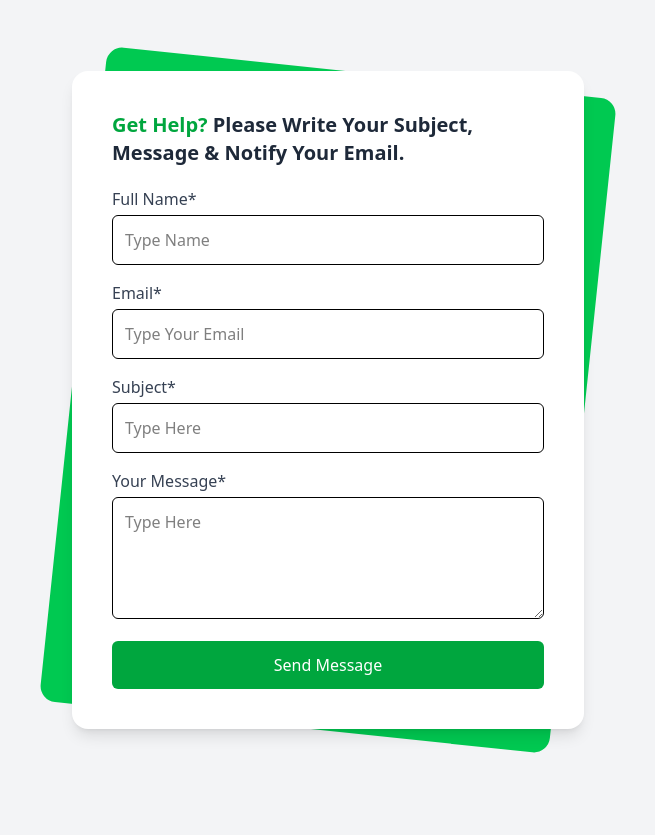
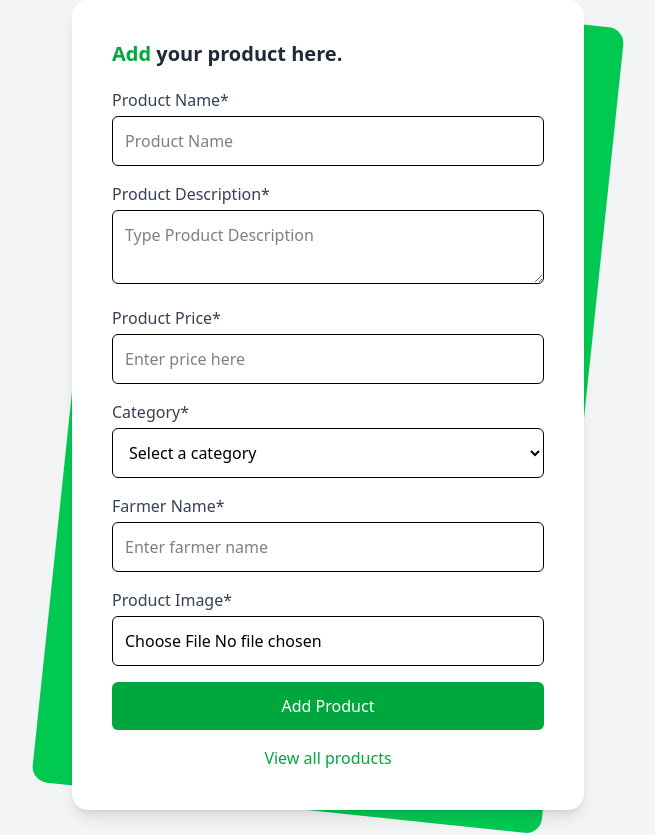
Before and after one commit to Dishant-dyavarchetti/Farmer-Marketplace-40, a Django app: page /form/ in a window 1280 px wide. Shown: the whole page, without its empty margins (312-967 px from the left). Before the commit the page ends 753 px from the top, so only its background shows below. Run offline with Django 5.2, Linux system fonts and the light colour scheme; data comes from the database, SQL or seed files in the repository; both versions use the stored data as it was after the commit.

Commit message:
made products form and its viewing page

```diff
--- a/nikhilbranch/form/urls.py
+++ b/nikhilbranch/form/urls.py
@@ -4,4 +4,6 @@ from . import views
 
 urlpatterns = [
     path('', views.forms, name='forms'),
+    path('add_product/', views.add_product, name='add_product'),
+    path('products/', views.product_list, name='product_list'),
 ]
--- a/nikhilbranch/form/views.py
+++ b/nikhilbranch/form/views.py
@@ -1,6 +1,52 @@
-from django.shortcuts import render
+from django.shortcuts import render, redirect
+from qr.models import Product, Category
+from django.contrib import messages
 
 # Create your views here.
 
 def forms(request):
-    return render(request, "form2.html")
+    categories = Category.objects.all()
+    return render(request, "form2.html", {'categories': categories})
+
+def add_product(request):
+    if request.method == 'POST':
+        try:
+            # Get form data
+            name = request.POST.get('name')
+            description = request.POST.get('description')
+            price = request.POST.get('price')
+            category_id = request.POST.get('category')
+            farmer_name = request.POST.get('farmer_name')
+
+            # Get category
+            category = Category.objects.get(id=category_id)
+
+            # Create product object
+            product = Product(
+                name=name,
+                description=description,
+                price=price,
+                category=category,
+                farmer_name=farmer_name
+            )
+
+            # Handle image if it exists
+            if 'image' in request.FILES:
+                product.image = request.FILES['image']
+
+            # Save product
+            product.save()
+
+            messages.success(request, 'Product added successfully!')
+            return redirect('forms')
+        except Exception as e:
+            messages.error(request, f'Error adding product: {str(e)}')
+            return redirect('forms')
+
+    # If not POST, redirect to the form page
+    return redirect('forms')
+
+def product_list(request):
+    """View to display all products in the database"""
+    products = Product.objects.all()
+    return render(request, "product_list.html", {'products': products})
--- a/nikhilbranch/nikhilbranch/settings.py
+++ b/nikhilbranch/nikhilbranch/settings.py
@@ -38,6 +38,7 @@ INSTALLED_APPS = [
     'django.contrib.messages',
     'django.contrib.staticfiles',
     'qr',
+    'form',
 ]
 
 MIDDLEWARE = [
@@ -118,6 +119,10 @@ USE_TZ = True
 
 STATIC_URL = 'static/'
 
+# Media files (Uploaded files)
+MEDIA_URL = '/media/'
+MEDIA_ROOT = BASE_DIR / 'media'
+
 # Default primary key field type
 # https://docs.djangoproject.com/en/5.1/ref/settings/#default-auto-field
 
--- a/nikhilbranch/nikhilbranch/urls.py
+++ b/nikhilbranch/nikhilbranch/urls.py
@@ -16,9 +16,15 @@ Including another URLconf
 """
 from django.contrib import admin
 from django.urls import path, include
+from django.conf import settings
+from django.conf.urls.static import static
 
 urlpatterns = [
     path('admin/', admin.site.urls),
     path('', include('qr.urls')),
     path('form/', include('form.urls')),
 ]
+
+# Serve media files in development
+if settings.DEBUG:
+    urlpatterns += static(settings.MEDIA_URL, document_root=settings.MEDIA_ROOT)
--- a/nikhilbranch/qr/models.py
+++ b/nikhilbranch/qr/models.py
@@ -25,7 +25,7 @@ class Product(models.Model):
     price = models.DecimalField(max_digits=10, decimal_places=2)
     category = models.ForeignKey(Category, on_delete=models.CASCADE)
     image = models.ImageField(upload_to='products/', null=True, blank=True)
-    farmer_name = models.CharField(max_length=255)
+    farmer_name = models.CharField(max_length=255, null=True, blank=True)
 
     def __str__(self):  # Fixed: Double underscores
         return self.name
--- a/nikhilbranch/templates/form2.html
+++ b/nikhilbranch/templates/form2.html
@@ -1,3 +1,4 @@
+{% load static %}
 <!DOCTYPE html>
 <html lang="en">
 <head>
@@ -14,34 +15,70 @@
             <div class="absolute inset-0 -z-10 transform rotate-6 bg-green-500 rounded-2xl"></div>
 
             <h2 class="text-xl font-semibold text-gray-800">
-                <span class="text-green-600 font-bold">Get Help?</span> Please Write Your Subject, Message & Notify Your Email.
+                <span class="text-green-600 font-bold">Add</span> your product here.
             </h2>
 
-            <form class="mt-5 space-y-4">
+            <!-- Display messages if any -->
+            {% if messages %}
+                {% for message in messages %}
+                    <div class="mt-4 p-3 {% if message.tags == 'success' %}bg-green-100 text-green-700{% else %}bg-red-100 text-red-700{% endif %} rounded-md">
+                        {{ message }}
+                    </div>
+                {% endfor %}
+            {% endif %}
+
+            {% if categories %}
+            <form class="mt-5 space-y-4" method="POST" action="{% url 'add_product' %}" enctype="multipart/form-data">
+                {% csrf_token %}
                 <div>
-                    <label class="block font-medium text-gray-700">Full Name*</label>
-                    <input type="text" placeholder="Type Name" class="w-full mt-1 p-3 border rounded-md focus:ring-2 focus:ring-green-500 outline-none">
+                    <label class="block font-medium text-gray-700">Product Name*</label>
+                    <input type="text" name="name" placeholder="Product Name" class="w-full mt-1 p-3 border rounded-md focus:ring-2 focus:ring-green-500 outline-none" required>
                 </div>
 
                 <div>
-                    <label class="block font-medium text-gray-700">Email*</label>
-                    <input type="email" placeholder="Type Your Email" class="w-full mt-1 p-3 border rounded-md focus:ring-2 focus:ring-green-500 outline-none">
+                    <label class="block font-medium text-gray-700">Product Description*</label>
+                    <textarea name="description" placeholder="Type Product Description" class="w-full mt-1 p-3 border rounded-md focus:ring-2 focus:ring-green-500 outline-none" required></textarea>
                 </div>
 
                 <div>
-                    <label class="block font-medium text-gray-700">Subject*</label>
-                    <input type="text" placeholder="Type Here" class="w-full mt-1 p-3 border rounded-md focus:ring-2 focus:ring-green-500 outline-none">
+                    <label class="block font-medium text-gray-700">Product Price*</label>
+                    <input type="number" name="price" placeholder="Enter price here" step="0.01" class="w-full mt-1 p-3 border rounded-md focus:ring-2 focus:ring-green-500 outline-none" required>
                 </div>
 
                 <div>
-                    <label class="block font-medium text-gray-700">Your Message*</label>
-                    <textarea placeholder="Type Here" rows="4" class="w-full mt-1 p-3 border rounded-md focus:ring-2 focus:ring-green-500 outline-none"></textarea>
+                    <label class="block font-medium text-gray-700">Category*</label>
+                    <select name="category" class="w-full mt-1 p-3 border rounded-md focus:ring-2 focus:ring-green-500 outline-none" required>
+                        <option value="">Select a category</option>
+                        {% for category in categories %}
+                            <option value="{{ category.id }}">{{ category.name }}</option>
+                        {% endfor %}
+                    </select>
+                </div>
+
+                <div>
+                    <label class="block font-medium text-gray-700">Farmer Name*</label>
+                    <input type="text" name="farmer_name" placeholder="Enter farmer name" class="w-full mt-1 p-3 border rounded-md focus:ring-2 focus:ring-green-500 outline-none" required>
+                </div>
+
+                <div>
+                    <label class="block font-medium text-gray-700">Product Image*</label>
+                    <input type="file" name="image" accept=".jpg, .jpeg, .png" class="w-full mt-1 p-3 border rounded-md focus:ring-2 focus:ring-green-500 outline-none" required>
                 </div>
 
                 <button type="submit" class="w-full py-3 text-white bg-green-600 rounded-md hover:bg-green-700 transition">
-                    Send Message
+                    Add Product
                 </button>
             </form>
+
+            <div class="mt-4 text-center">
+                <a href="{% url 'product_list' %}" class="text-green-600 hover:underline">View all products</a>
+            </div>
+
+            {% else %}
+            <div class="mt-5 p-4 bg-yellow-100 text-yellow-800 rounded-md">
+                <p class="mb-2">There are no categories available. Please contact an administrator to add categories.</p>
+            </div>
+            {% endif %}
         </div>
 
     </body>
```
Also changed, not shown: nikhilbranch/add_categories.py (added, +50 -0 lines), nikhilbranch/templates/product_list.html (added, +62 -0 lines), nikhilbranch/db.sqlite3, nikhilbranch/media/products/Ambersweet_oranges.jpg (added), nikhilbranch/media/products/Ambersweet_oranges_1ZBhqFP.jpg (added), nikhilbranch/qr/migrations/0002_product_farmer_name.py (added).
